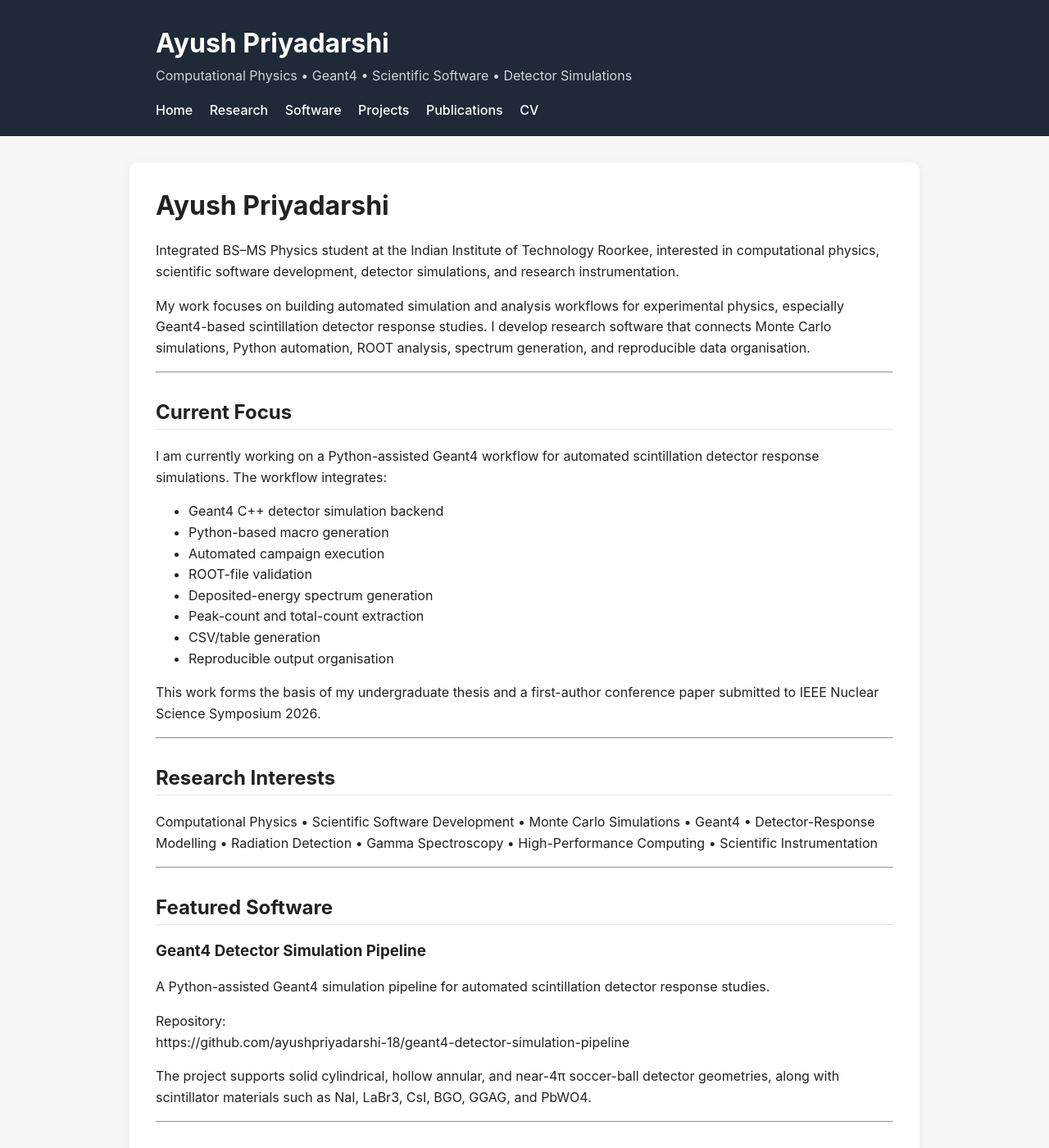
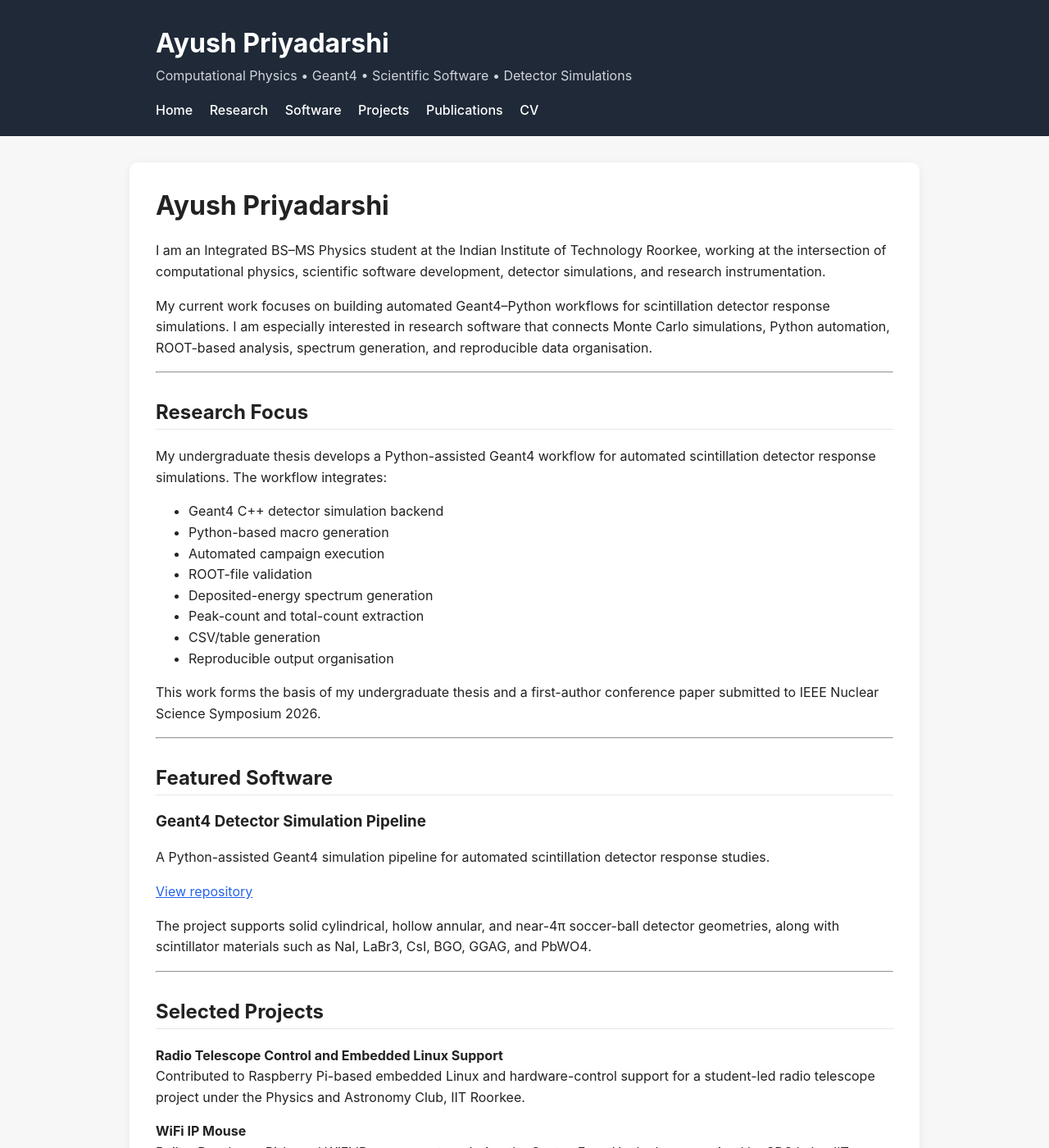
Before and after one commit to ayushpriyadarshi-18/ayushpriyadarshi-18.github.io, a Jekyll site: the page built from index.md, in a window 1280 px wide and 1400 px high. Shown: the whole window at 82% size. Built offline with Jekyll 4.4.1, drawn with Linux system fonts in a browser that asks for light colours; some of the changed text lies outside the part shown.

Commit message:
Polish website homepage content

```diff
--- a/index.md
+++ b/index.md
@@ -5,15 +5,15 @@ title: Home
 
 # Ayush Priyadarshi
 
-Integrated BS–MS Physics student at the Indian Institute of Technology Roorkee, interested in computational physics, scientific software development, detector simulations, and research instrumentation.
+I am an Integrated BS–MS Physics student at the Indian Institute of Technology Roorkee, working at the intersection of computational physics, scientific software development, detector simulations, and research instrumentation.
 
-My work focuses on building automated simulation and analysis workflows for experimental physics, especially Geant4-based scintillation detector response studies. I develop research software that connects Monte Carlo simulations, Python automation, ROOT analysis, spectrum generation, and reproducible data organisation.
+My current work focuses on building automated Geant4–Python workflows for scintillation detector response simulations. I am especially interested in research software that connects Monte Carlo simulations, Python automation, ROOT-based analysis, spectrum generation, and reproducible data organisation.
 
 ---
 
-## Current Focus
+## Research Focus
 
-I am currently working on a Python-assisted Geant4 workflow for automated scintillation detector response simulations. The workflow integrates:
+My undergraduate thesis develops a Python-assisted Geant4 workflow for automated scintillation detector response simulations. The workflow integrates:
 
 - Geant4 C++ detector simulation backend
 - Python-based macro generation
@@ -28,20 +28,13 @@ This work forms the basis of my undergraduate thesis and a first-author conferen
 
 ---
 
-## Research Interests
-
-Computational Physics • Scientific Software Development • Monte Carlo Simulations • Geant4 • Detector-Response Modelling • Radiation Detection • Gamma Spectroscopy • High-Performance Computing • Scientific Instrumentation
-
----
-
 ## Featured Software
 
 ### Geant4 Detector Simulation Pipeline
 
 A Python-assisted Geant4 simulation pipeline for automated scintillation detector response studies.
 
-Repository:
-https://github.com/ayushpriyadarshi-18/geant4-detector-simulation-pipeline
+[View repository](https://github.com/ayushpriyadarshi-18/geant4-detector-simulation-pipeline)
 
 The project supports solid cylindrical, hollow annular, and near-4π soccer-ball detector geometries, along with scintillator materials such as NaI, LaBr3, CsI, BGO, GGAG, and PbWO4.
 
```
Also changed, not shown: other parts of index.md (+16 -10 lines).
